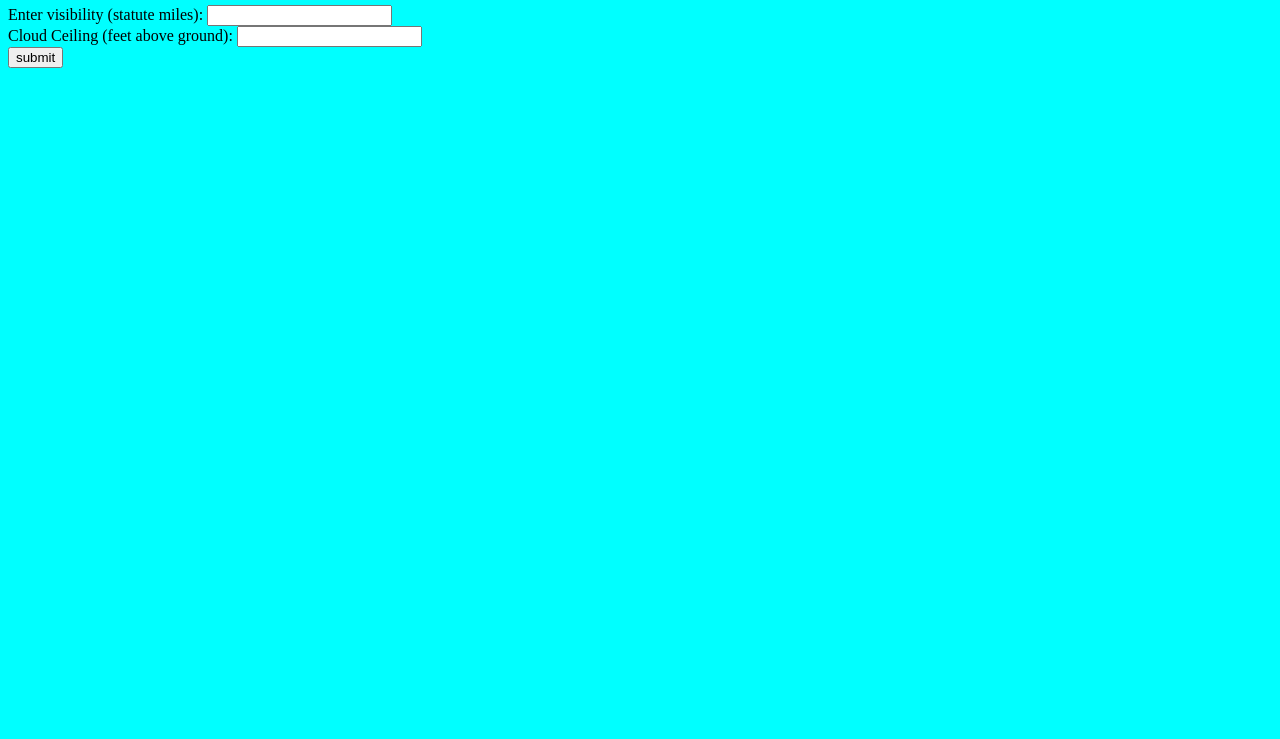
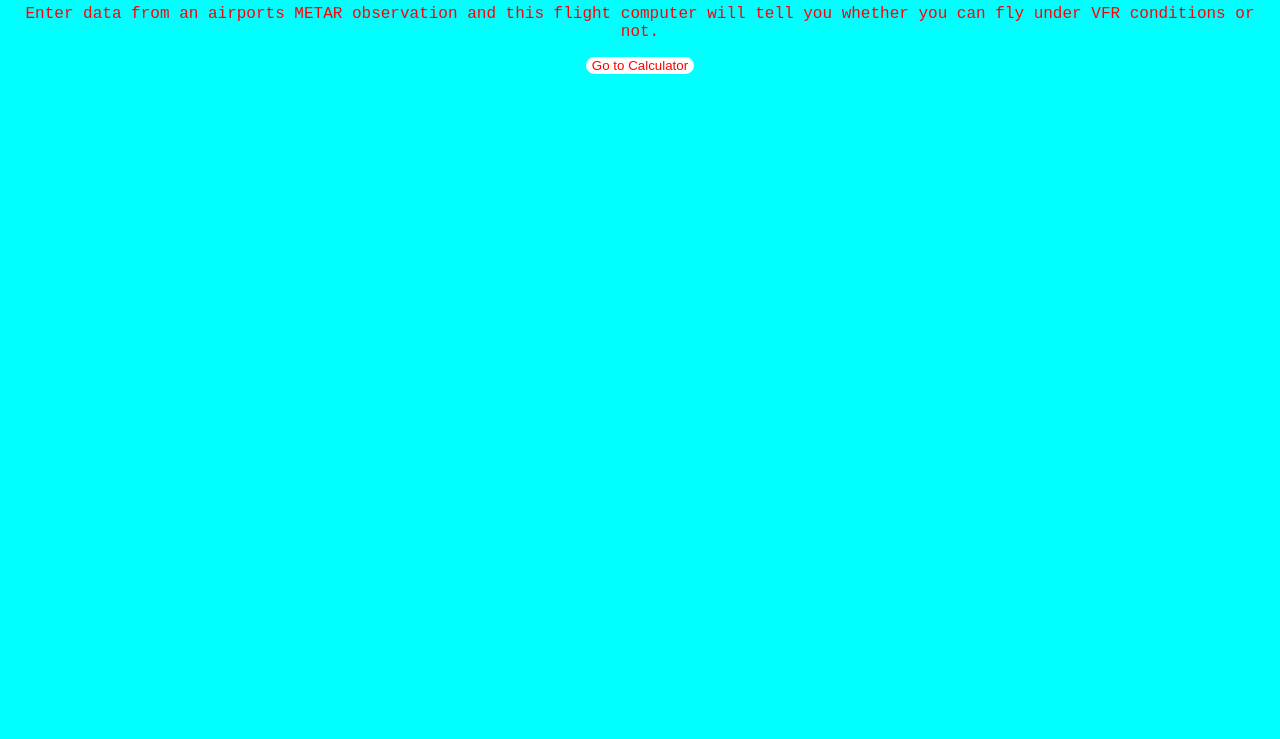
Before and after one commit to nicksonger/cs-final-ns, a plain HTML site: page index.html in a window 1280 px wide. Shown: the part 61-800 px from the top of the page. Drawn offline with Linux system fonts and the light colour scheme.

Commit message:
add instructions, change css

```diff
--- a/index.html
+++ b/index.html
@@ -9,11 +9,8 @@
     <h1>Fly or Die</h1>
 
     <div id="dataDiv">
-        <form onsubmit="calculate()">
-            <label>Enter visibility (statute miles): </label> <input id="visibility" name="visibility"></input><br />
-            <label>Cloud Ceiling (feet above ground): </label> <input id="cloudClearance" name="cloudClearance"></input><br />
-            <input type="submit" value="submit">
-        </form>
+        <p>Enter data from an airports METAR observation and this flight computer will tell you whether you can fly under VFR conditions or not.</p>
+        <button id="button" onclick="resetForm()">Go to Calculator</button>
     </div>
 
 
@@ -22,28 +19,34 @@
             var fly = 0; //0 means you will fly. 1 means you won't
             var visibility = document.getElementById("visibility").value
             var cloudClearance = document.getElementById("cloudClearance").value
+            var windVelocity = document.getElementById("windVelocity").value
 
-            if(isNaN(visibility) || isNaN(cloudClearance)) {
+            if(isNaN(visibility) || isNaN(cloudClearance) || isNaN(windVelocity)) {
                 window.alert("You entered invalid data. Please try again.")
-            } else if (visibility <= 2) {
-                fly = 1
-            } else if (cloudClearance < 2000) {
-                fly = 1
-            }
+            } else {
+                if (visibility <= 2) {
+                    fly = 1
+                }   else if (cloudClearance < 2000) {
+                    fly = 1
+                }   else if (windVelocity >= 15 ) {
+                    fly = 1
+                }
 
-            if (fly == 0) {
-                document.getElementById("dataDiv").innerHTML = "<p>you can fly!</p> <button id='tryAgain' onclick='resetForm()'>Try again!</button>"
-            } else {
-                document.getElementById("dataDiv").innerHTML = "<p>you can't fly!</p> <button id='tryAgain' onclick='resetForm()'>Try again!</button>"
+                if (fly == 0) {
+                    document.getElementById("dataDiv").innerHTML = "<p>Congrats, you can fly!</p> <button id='button' onclick='resetForm()'>Try again!</button>"
+                } else {
+                    document.getElementById("dataDiv").innerHTML = "<p>Unless you send your instructor a strongly worded email saying you don't believe it's a good idea to fly today... you will probably die.</p> <button id='button' onclick='resetForm()'>Try again!</button>"
+                }
             }
         }
 
         function resetForm() {
             document.getElementById("dataDiv").innerHTML = `
             <form onsubmit="calculate()">
-                <label>Enter visibility (statute miles): </label> <input id="visibility" name="visibility"></input><br />
-                <label>Cloud Ceiling (feet above ground): </label> <input id="cloudClearance" name="cloudClearance"></input><br />
-                <input type="submit" value="submit">
+                <label>Enter visibility (statute miles): </label> <input class="textBox" id="visibility" name="visibility"></input><br />
+                <label>Cloud Ceiling (feet above ground): </label> <input class="textBox" id="cloudClearance" name="cloudClearance"></input><br />
+                <label>Wind Velocity (knots): </label> <input class="textBox" id="windVelocity" name="windVelocity"></input><br />
+                <input id="button" type="submit" value="Can I fly or will I die?">
             </form>`;
         }
     </script>
@@ -51,6 +54,22 @@
     <style>
         body {
             background-color:aqua;
+            text-align:center;
+            color:red;
+            font-family:'Courier New', Courier, monospace;
+        }
+
+        #button {
+            background-color:white;
+            border-style:none;
+            border-radius:12px;
+            color:red;
+        }
+
+        .textBox {
+            border-style:none;
+            border-radius:12px;
+            color:red;
         }
     </style>
 </body>
```
